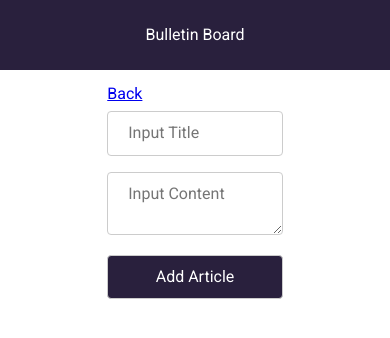
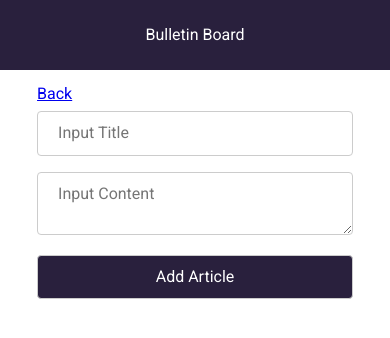
Before and after one commit to KeithRussel/bulletinboard, a React (Create React App) app: page /addarticle in a window 390 px wide. Shown: the top 338 px of the page. Built offline with nearby package versions, Linux system fonts and the light colour scheme.

Commit message:
Media Queries mobile on AddForm and EditForm

```diff
--- a/src/Screens/AddArticleScreen.js
+++ b/src/Screens/AddArticleScreen.js
@@ -7,6 +7,10 @@ import { generateId } from "../utils/generateId";
 import uuid from "react-uuid";
 
 const AddArticleScreenMain = styled.div`
+  @media (max-width: 600px) {
+    max-width: 90%;
+  }
+
   max-width: 50%;
   margin: auto;
 `;
--- a/src/Screens/EditArticleScreen.js
+++ b/src/Screens/EditArticleScreen.js
@@ -5,6 +5,10 @@ import { useLocalStorage } from "../Components/LocalStorage/localStorage";
 import { useParams, useNavigate, Link } from "react-router-dom";
 
 const EditArticleScreenMain = styled.div`
+  @media (max-width: 600px) {
+    max-width: 90%;
+  }
+
   max-width: 50%;
   margin: auto;
 `;
```
